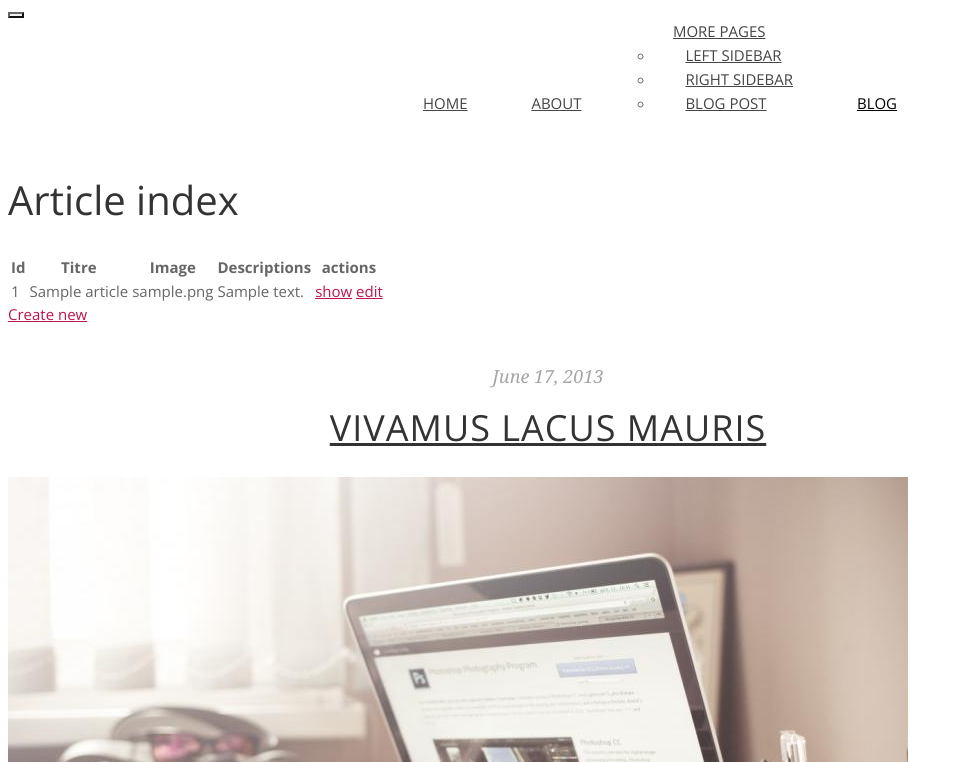
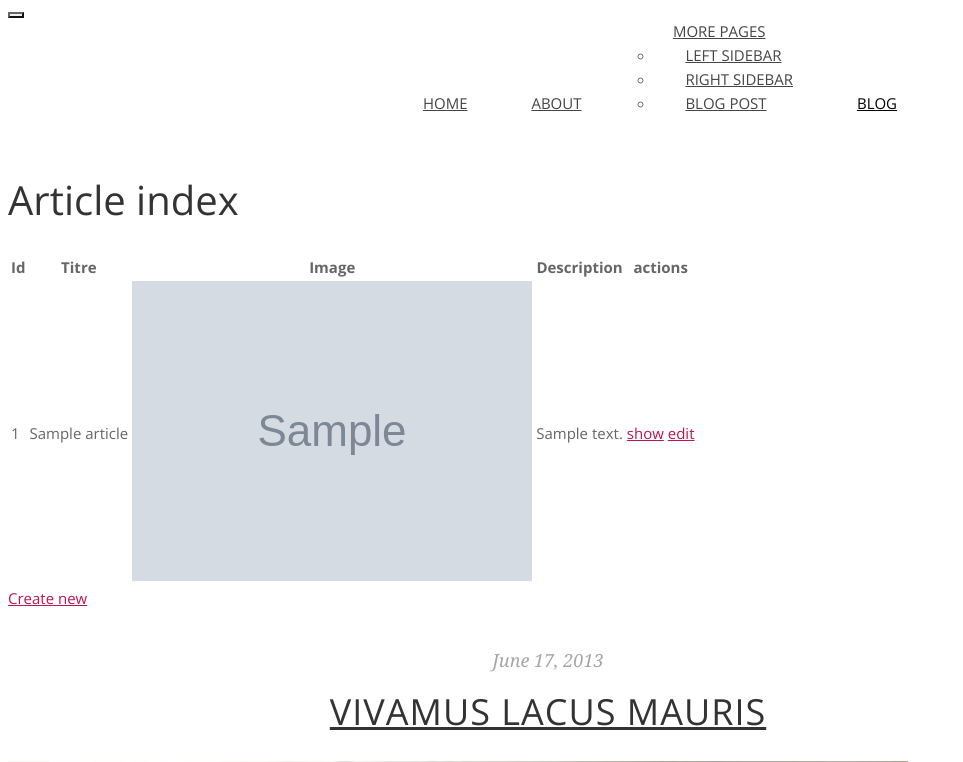
Before and after one commit to Nafissatou-sylla/site-de-blog-personnel, a Symfony app: template siteDeBlog/templates/article/index.html.twig in a window 1280 px wide. Shown: the part 373-1135 px from the top of the page, without its empty margins (0-963 px from the left). Run offline with Twig, Linux system fonts and the light colour scheme; the template is opened without the code that fills it: most values are stand-ins (such as "Sample title", 1, 10 or a date in 2020); grey boxes marked "Sample" are stand-in pictures; some libraries are stand-ins or nearby versions; some web fonts are replaced.

Commit message:
methode pour afficher l image sur le site

```diff
--- a/siteDeBlog/templates/article/index.html.twig
+++ b/siteDeBlog/templates/article/index.html.twig
@@ -11,7 +11,7 @@
                 <th>Id</th>
                 <th>Titre</th>
                 <th>Image</th>
-                <th>Descriptions</th>
+                <th>Description</th>
                 <th>actions</th>
             </tr>
         </thead>
@@ -20,8 +20,10 @@
             <tr>
                 <td>{{ article.id }}</td>
                 <td>{{ article.titre }}</td>
-                <td>{{ article.image }}</td>
-                <td>{{ article.descriptions }}</td>
+                <td>
+                    <img src={{ asset('uploads/images/' ~ article.image) }} alt="Mon image"/>
+                </td>
+                <td>{{ article.description }}</td>
                 <td>
                     <a href="{{ path('app_article_show', {'id': article.id}) }}">show</a>
                     <a href="{{ path('app_article_edit', {'id': article.id}) }}">edit</a>
@@ -34,6 +36,5 @@
         {% endfor %}
         </tbody>
     </table>
-
     <a href="{{ path('app_article_new') }}">Create new</a>
 {% endblock %}
```
Also changed, not shown: siteDeBlog/public/uploads/images/sactest-642f15a619e7a.jpg (added), siteDeBlog/public/uploads/images/sactest-642f1b904ccd9.jpg (added).
